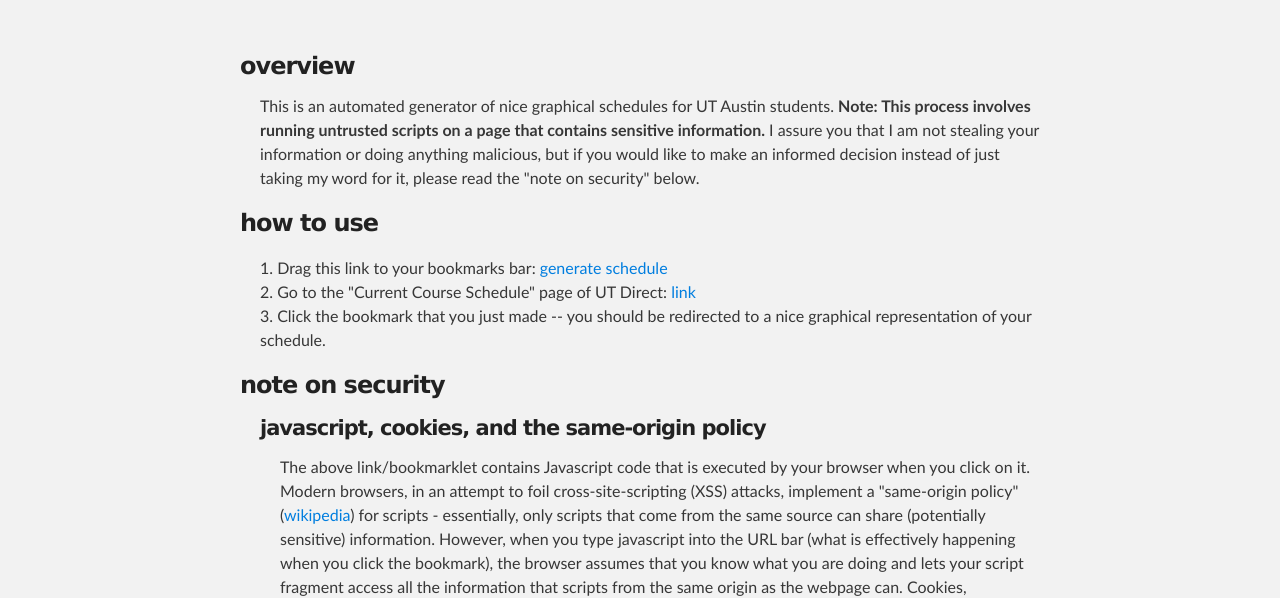
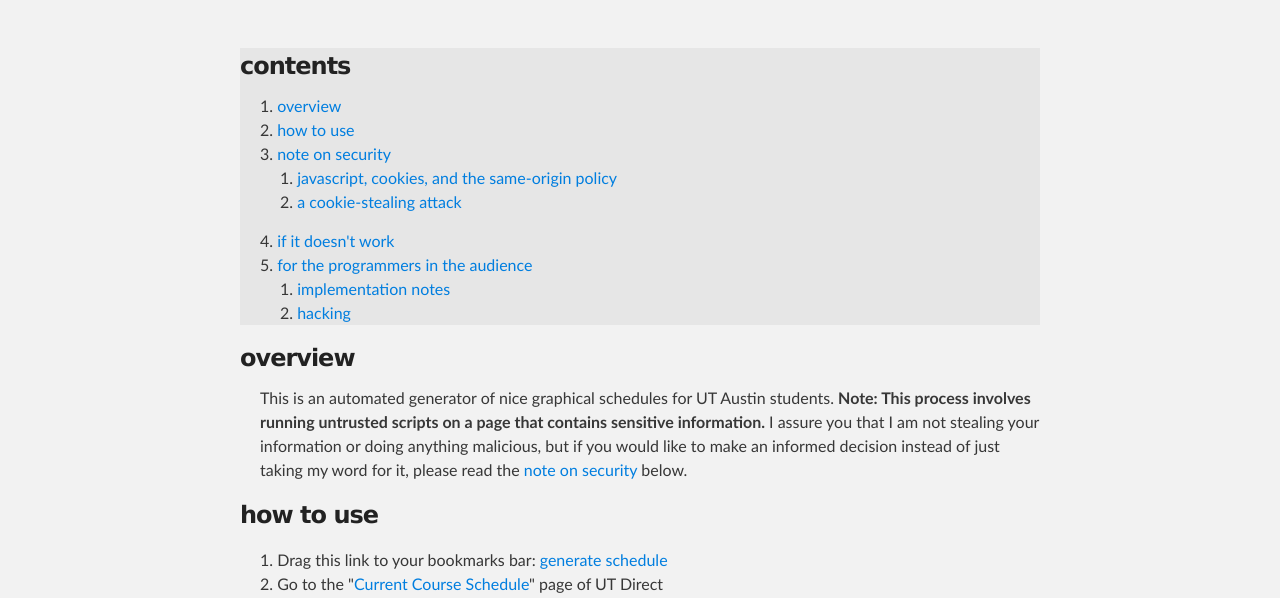
Before and after one commit to fazzone/fazzone.github.io, a plain HTML site: page index.html in a window 1280 px wide. Shown: the part 212-810 px from the top of the page. Drawn offline with Linux system fonts and the light colour scheme.

Commit message:
added contents, minor fixes

```diff
--- a/index.html
+++ b/index.html
@@ -28,13 +28,39 @@
     <div id="main_content_wrap" class="outer">
       <section id="main_content" class="inner">
 
-		<h3>overview</h3>
+		<div style="background-color: rgb(230,230,230);">
+		  <h3>contents</h3>
+		  <ol>
+			<li><a href="#overview">overview</a></li>
+			<li><a href="#usage">how to use</a></li>
+
+			<li>
+			  <a href="#security">note on security</a>
+			  <ul>
+				<li><a href="#xss">javascript, cookies, and the same-origin policy</a></li>
+				<li><a href="#cookiestealing">a cookie-stealing attack</a></li>
+			  </ul>
+			</li>
+
+			<li><a href="#problems">if it doesn't work</a></li>
+
+			<li>
+			  <a href="#programmers">for the programmers in the audience</a>
+			  <ul>
+				<li><a href="#implementation">implementation notes</a></li>
+				<li><a href="#hacking">hacking</a></li>
+			  </ul>
+			</li>
+		  </ol>
+		</div>
+
+		<h3 id="overview">overview</h3>
 		<p>
 		  This is an automated generator of nice graphical schedules for UT Austin students.  <strong>Note: This process involves running untrusted scripts on a page
 		  that contains sensitive information.</strong>  I assure you that I am not stealing your information or doing anything  malicious, but if you
-		  would like to make an informed decision instead of just taking my word for it, please read the "note on security" below.
+		  would like to make an informed decision instead of just taking my word for it, please read the <a href="#security">note on security</a> below.
 		</p>
-		<h3>how to use</h3>
+		<h3 id="usage">how to use</h3>
 		<p>
 		  <ol>
 			<li>Drag this link to your bookmarks bar:
@@ -43,7 +69,7 @@
 			  </a>
 			</li>
 			<li>
-			  Go to the "Current Course Schedule" page of UT Direct: <a href="https://utdirect.utexas.edu/registration/classlist.WBX"> link </a>
+			  Go to the "<a href="https://utdirect.utexas.edu/registration/classlist.WBX">Current Course Schedule</a>" page of UT Direct
 			</li>
 			<li>
 			  Click the bookmark that you just made -- you should be redirected to a nice graphical representation of your schedule.
@@ -51,9 +77,9 @@
 		  </ol>
 		</p>
 
-		<h3>note on security</h3>
+		<h3 id="security">note on security</h3>
 		<div style="padding-left: 20px">
-		<h4>javascript, cookies, and the same-origin policy</h4>
+		<h4 id="xss">javascript, cookies, and the same-origin policy</h4>
 		<p>
 		  The above link/bookmarklet contains Javascript code that is executed by your browser when you click on it.  Modern browsers, in an attempt to foil
 		  cross-site-scripting (XSS) attacks, implement a "same-origin policy" (<a href="https://en.wikipedia.org/wiki/Same_origin_policy">wikipedia</a>) for scripts -
@@ -65,7 +91,7 @@
 		  so that you needn't re-type your password when you open the page up again.  Essentially, once you type your password in once, the login cookie
 		  identifies you (for a certain time) -- so anyone else, as long as they had your login cookie, could impersonate you.
 		</p>
-		<h4>a cookie-stealing attack</h4>
+		<h4 id="cookiestealing">a cookie-stealing attack</h4>
 		<p>
 		  When you click on the bookmark, you are (in effect) throwing away the protection in your browser against the following attack, known as a
 		  "cookie-stealing attack" (<a href="https://en.wikipedia.org/wiki/HTTP_cookie#Cross-site_scripting_.E2.80.93_cookie_theft">wikipedia</a>), which works as follows:
@@ -94,7 +120,7 @@ javascript:(	//Tell the browser to interpret the rest of the "URL" as Javascript
 
 		</div>
 
-		<h3>if it doesn't work</h3>
+		<h3 id="problems">if it doesn't work</h3>
 		<p>
 		  This has only been tested on a fairly small sample of schedules, so it's quite likely there are a multitude of bugs.  I would expect it to work in
 		  current versions of Chrome and Firefox, but I do not have much hope for even current versions of Internet Explorer.  If you encounted a bug, or you
@@ -102,9 +128,9 @@ javascript:(	//Tell the browser to interpret the rest of the "URL" as Javascript
 		  contents of your URL bar and send it to me at rmcq@utexas.edu.
 		</p>
 
-		<h3>for the programmers in the audience</h3>
+		<h3 id="programmers">for the programmers in the audience</h3>
 		<div style="padding-left:20px">
-		  <h4>implemtation notes</h4>
+		  <h4 id="implementation">implemtation notes</h4>
 		  <div style="padding-left:20px">
 			This program consists of two parts:
 			<ul>
@@ -116,7 +142,7 @@ javascript:(	//Tell the browser to interpret the rest of the "URL" as Javascript
 			  schedule.html is a wrapper for the real program code, which is in <a href="https://github.com/fazzone/fazzone.github.com/blob/master/javascripts/sched.js">sched.js</a>.
 			sched.js has two major sections, the parsing section (first) and the drawing section (after).  Drawing is done using a Canvas element.
 		  </div>
-		  <h4>hacking</h4>
+		  <h4 id="hacking">hacking</h4>
 		  <div style="padding-left:20px">
 			This code is still very much in development.  Here are some questions, tasks, and notes if you want to contribute:
 			<ul>
```
